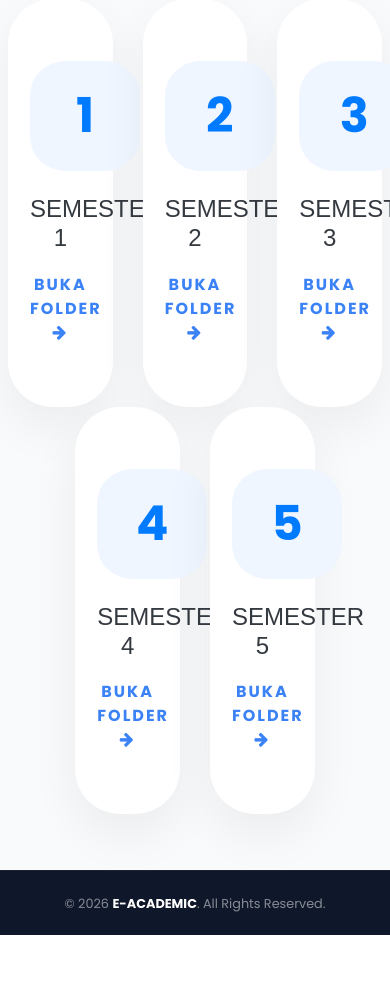
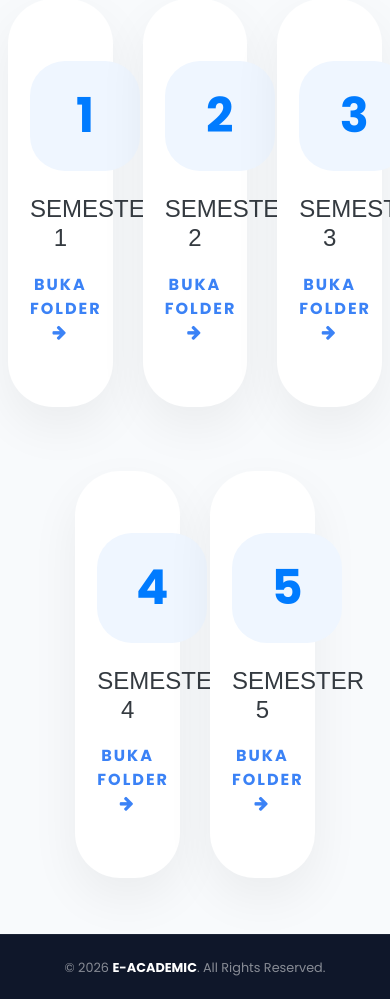
Before and after one commit to arinaazkaa/e_academic, a Django app: page /library/?prodi=PTIK in a window 390 px wide; the page is wider, and only the part inside the window is pictured. Shown: the part 394-1393 px from the top of that part. Before the commit the page ends 1329 px from the top of that part, so only its background shows below. Run offline with Django 5.2, Linux system fonts and the light colour scheme; data comes from the database, SQL or seed files in the repository; some libraries are stand-ins or nearby versions.

Commit message:
Update tampilan responsif

```diff
--- a/materi/templates/materi/list_materi.html
+++ b/materi/templates/materi/list_materi.html
@@ -315,12 +315,12 @@
         .icon-box-giant-v13 { width: 100px !important; height: 100px !important; font-size: 3.5rem !important; }
 
         .hp-row-gap { margin-bottom: 5rem !important; }
+        .g-5 { --bs-gutter-y: 2rem !important; }
 
-        /* Note 1: Jarak Antar Baris Semester HP */
-        /* Menggunakan class khusus semester-gap-responsive untuk menambah gutter vertical */
-        .semester-gap-responsive { --bs-gutter-y: 3.5rem !important; }
-
-        .g-5 { --bs-gutter-y: 2rem !important; }
+        /* Note 1: Menambah jarak antar baris pada grid semester di HP */
+        .semester-gap-responsive {
+            row-gap: 4rem !important; /* Jarak vertikal diperbesar */
+        }
 
         .card-protrude-library-large { padding: 60px 20px !important; border-radius: 45px !important; text-align: center; background: #fff; box-shadow: 0 20px 50px rgba(0,0,0,0.06); transition: 0.3s; display: block; }
         .icon-circle-box-large { width: 110px !important; height: 110px !important; font-size: 3rem !important; border-radius: 35px !important; display: flex; align-items: center; justify-content: center; margin: 0 auto; }
```
